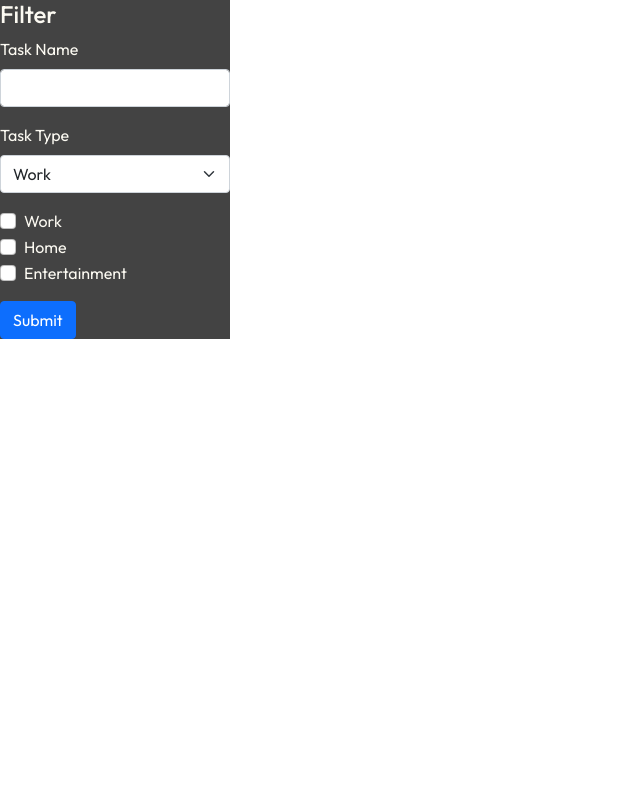
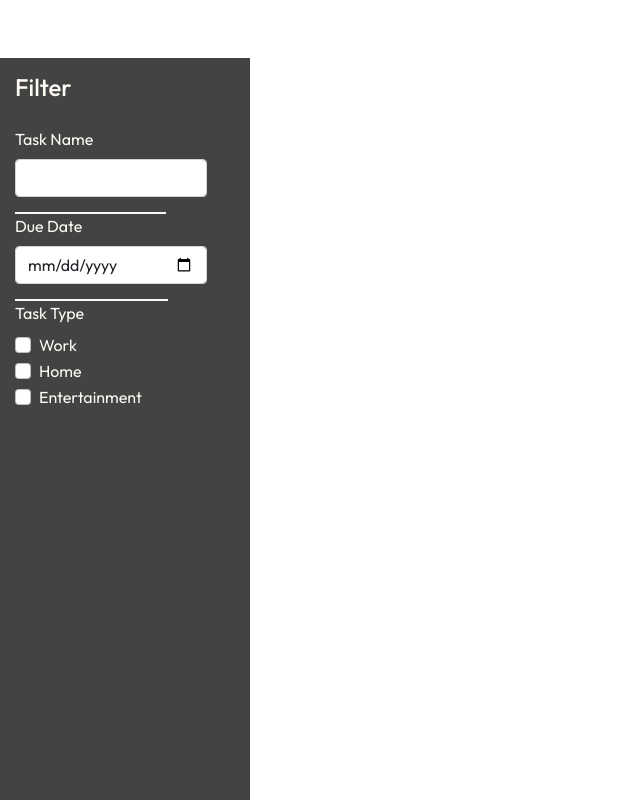
Before and after one commit to winsonliwh/react-tasks-manager, a React (Create React App) app: page /react-tasks-manager/filter in a window 1280 px wide. Shown: the whole page, without its empty margins (0-640 px from the left). Built offline with nearby package versions, Linux system fonts and the light colour scheme; no server answers.

Commit message:
updated style

```diff
--- a/public/styles.css
+++ b/public/styles.css
@@ -14,10 +14,47 @@ p {
 }
 
 .filter {
-    height: 100wh;
-    width: 230px;
+    height: 100%;
+    width: 250px;
     background-color: #434343;
     color: #FCFAF2;
+    padding: 5px;
+    margin-top: 58.31px;
+    position: fixed;
+}
+
+.filterTitle {
+    margin: 10px;
+}
+
+.filterTaskName {
+    margin: 15px 0px 0px 10px;
+}
+
+.filterDueDate {
+    margin: 15px 10px;
+    margin-right: 0px;
+    padding-right: 84px;
+    border-top-style: solid;
+    border-width: 2px;
+    border-color: #FCFAF2;
+}
+
+.filterInputBox {
+    width: 80% !important;
+    margin-left: 10px;
+}
+
+.filterTaskType {
+    margin: 15px 0px 10px 10px;
+    padding-right: 84px;
+    border-top-style: solid;
+    border-width: 2px;
+    border-color: #FCFAF2;
+}
+
+.filterCheckBox {
+    margin-left: 10px;
 }
 
 .Homepage {
@@ -43,8 +80,17 @@ p {
     justify-content: space-between;
 }
 
+.taskListOutterBox{
+    display: flex;
+    width: 100%;
+    margin-left: 250px;
+    margin-top: 58.31px;
+    justify-content: center;
+}
+
 .taskList {
     flex-wrap: wrap;
+    padding-top: 15px;
 }
 
 .eachTask {
@@ -185,4 +231,7 @@ p {
     .topBarDateTime {
         display: none;
     }
+    .filter {
+        display: none;
+    }
 }
--- a/src/pages/components/Filter.js
+++ b/src/pages/components/Filter.js
@@ -1,7 +1,7 @@
-import { Button, Form } from "react-bootstrap";
+import {  Form } from "react-bootstrap";
 import { useState } from "react";
 
-export default function Filter() {
+export default function Filter(input, handleInput) {
     const [WorkCBstatus, setWorkCBstatus] = useState(false);
     const handleWorkCB = e => {
         setWorkCBstatus(e.target.checked)
@@ -19,37 +19,37 @@ export default function Filter() {
     }
 
     return (
+        <div>
             <div className="filter">
-            <h4>Filter</h4>
+                <h4 className="filterTitle">Filter</h4>
                 <Form>
-                <Form.Group className="mb-3">
-                    <Form.Label>Task Name</Form.Label>
-                    <Form.Control />
+                    <Form.Group>
+                        <Form.Label className="filterTaskName">Task Name</Form.Label>
+                        <Form.Control className="filterInputBox"/>
                     </Form.Group>
-                <Form.Group className="mb-3">
-                    <Form.Label>Task Type</Form.Label>
-                    <Form.Select>
-                        <option>Work</option>
-                        <option>Home</option>
-                        <option>Entertainment</option>
-                    </Form.Select>
+
+                    <Form.Group>
+                        <Form.Label className="filterDueDate">Due Date</Form.Label>
+                        <Form.Control className="filterInputBox" id="dueDate" value={input.dueDate} onChange={handleInput} type="date" />
                     </Form.Group>
-                <Form.Group className="mb-3">
-                    <Form.Check checked={WorkCBstatus} onChange={handleWorkCB}
+
+                    <Form.Group>
+                        <Form.Label className="filterTaskType">Task Type</Form.Label>
+                        <Form.Check className="filterCheckBox" checked={WorkCBstatus} onChange={handleWorkCB}
                             type="checkbox"
                             label="Work"
                         />
-                    <Form.Check checked={HomeCBstatus} onChange={handleHomeCB}
+                        <Form.Check className="filterCheckBox" checked={HomeCBstatus} onChange={handleHomeCB}
                             type="checkbox"
                             label="Home"
                         />
-                    <Form.Check checked={EntertainmentCBstatus} onChange={handleEntertainmentCB}
+                        <Form.Check className="filterCheckBox" checked={EntertainmentCBstatus} onChange={handleEntertainmentCB}
                             type="checkbox"
                             label="Entertainment"
                         />
                     </Form.Group>
-                <Button type="submit">Submit</Button>
                 </Form>
+            </div>
         </div>
     )
 }
--- a/src/pages/components/Task.js
+++ b/src/pages/components/Task.js
@@ -105,6 +105,6 @@ export default function Task({ task }) {
                     </Button>
                 </Modal.Footer>
             </Modal>
-        </div >
+        </div>
     )
 }
--- a/src/pages/components/TaskList.js
+++ b/src/pages/components/TaskList.js
@@ -24,7 +24,8 @@ import Task from "./Task";
 export default function TaskList({ taskList }) {
 
     return (
-        <div className="d-flex taskList mx-4">
+        <div className="taskListOutterBox">
+            <div className="d-flex taskList">
                 {taskList.map(task => {
                     return (
                         <div className="eachTask col-12 col-md-6" key={task.key} >
@@ -33,5 +34,6 @@ export default function TaskList({ taskList }) {
                     )
                 })}
             </div>
+        </div>
     )
 }
--- a/src/pages/components/TopBar.js
+++ b/src/pages/components/TopBar.js
@@ -7,7 +7,7 @@ import SignOut from './SignOut';
 export default function TopBar() {
     return (
         <div>
-            <Navbar className="topBar rounded-0" variant="light" sticky="top" bg="light">
+            <Navbar className="topBar rounded-0" variant="light" fixed="top" bg="light">
                 <Menu />
                 <Navbar.Brand><p>Task Manager</p></Navbar.Brand>
                 <Navbar.Collapse id="basic-navbar-nav">
```
Lines whose indentation alone changed are shown as unchanged.
